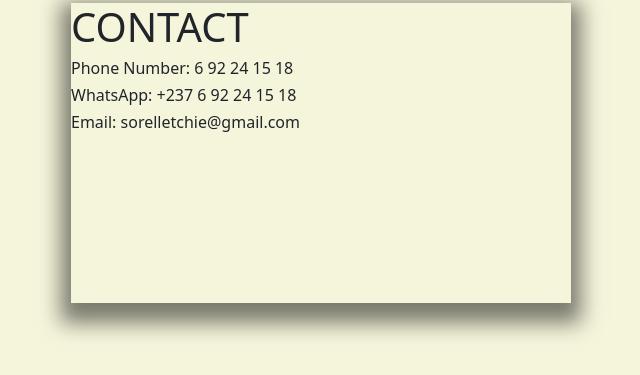
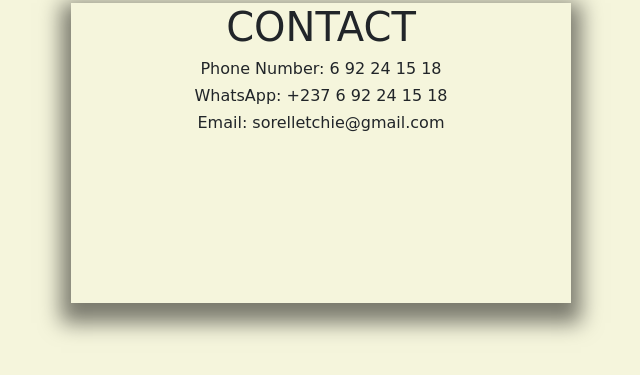
Before and after one commit to SorelleTchie/portfolio, a Django app: page /portfolio/contact/ in a window 1280 px wide. Shown: the part 167-542 px from the top of the page, without its empty margins (319-959 px from the left). Run offline with Django 4.2, Linux system fonts and the light colour scheme; some libraries are stand-ins or nearby versions.

Commit message:
modifying contact.html

```diff
--- a/portfolio/templates/contact.html
+++ b/portfolio/templates/contact.html
@@ -1,11 +1,13 @@
 {% extends 'base.html' %}
 
 {% block content %}
-<div class="box1">
+<div style="text-align:center; margin-left:15%; margin-right:15%; font-family:cursive;">
+    <div class="box1">
         <h1> CONTACT</h1>
         <h6> Phone Number: 6 92 24 15 18</h6>
         <h6> WhatsApp: +237 6 92 24 15 18</h6>
         <h6>Email: sorelletchie@gmail.com</h6>
+    </div>
 </div>
 {% endblock %}
  <!--   <form role="form" action="" method="post">
```
